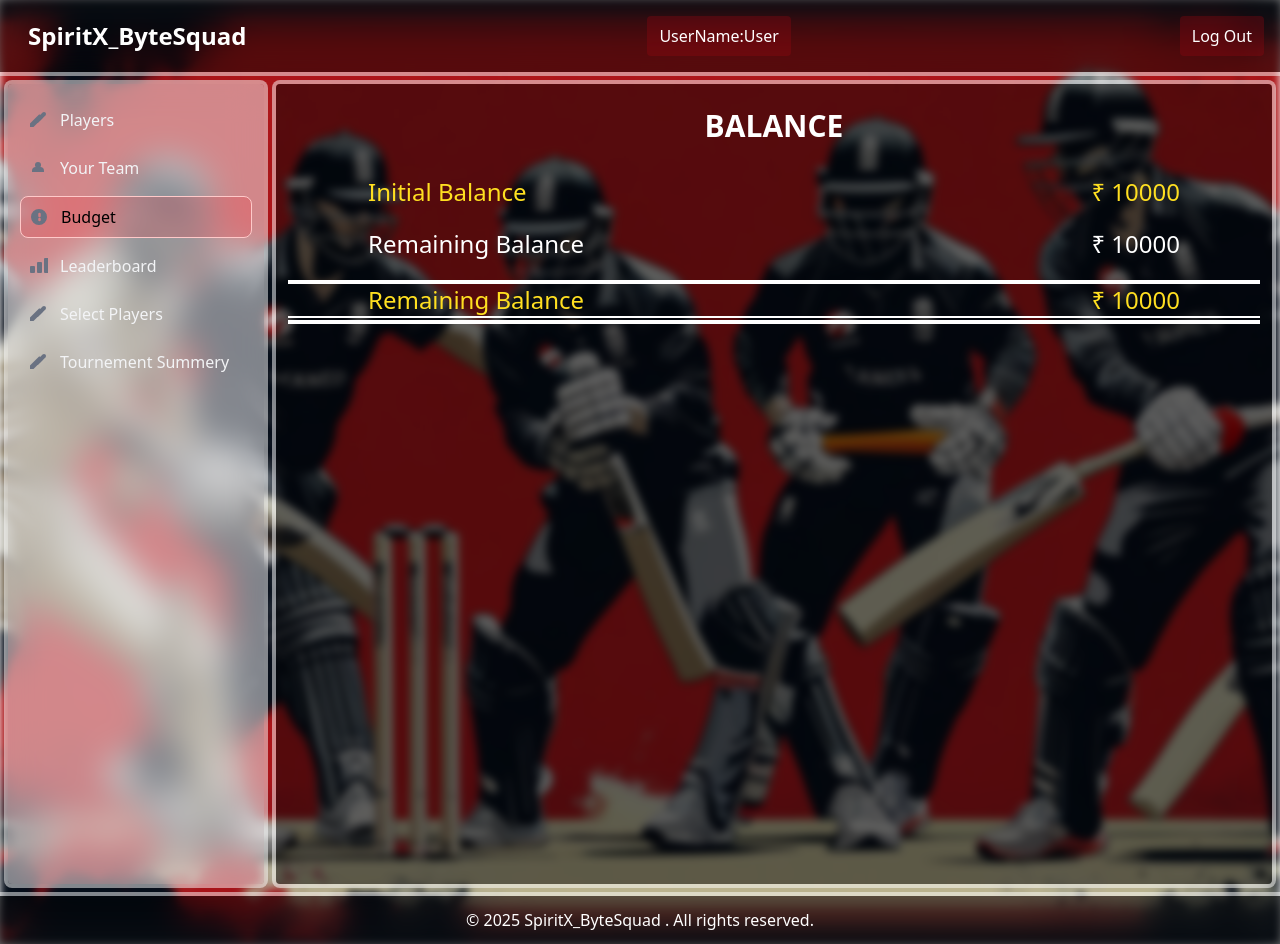
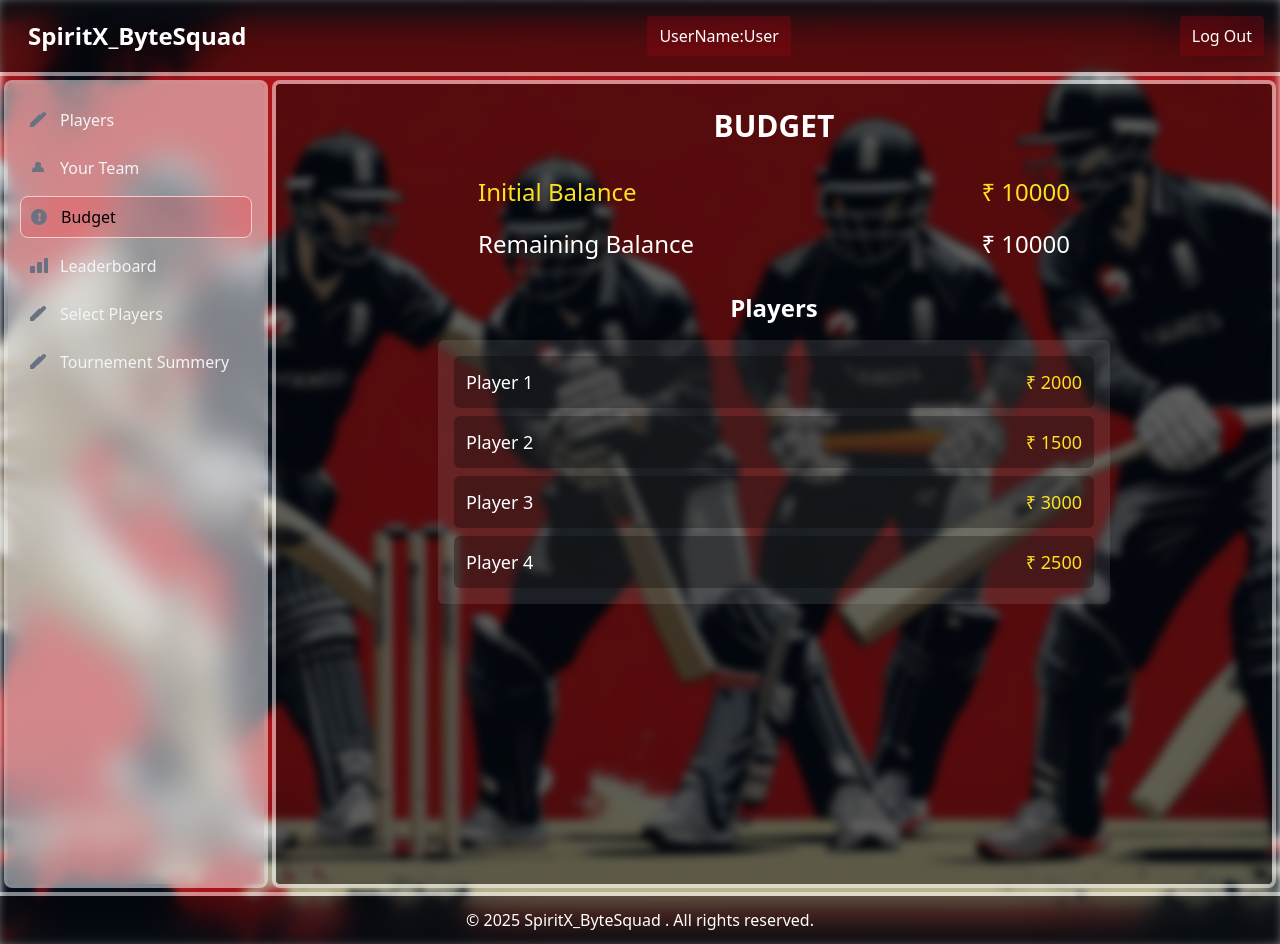
Before and after one commit to MoraByteSquad/SpiritX_ByteSquad_02, a React (Vite) app in the folder frontend/: page /budget in a window 1280 px wide. Built offline with nearby package versions, Linux system fonts and the light colour scheme.

Commit message:
changed pages

```diff
--- a/frontend/src/pages/budget.jsx
+++ b/frontend/src/pages/budget.jsx
@@ -1,35 +1,46 @@
-import React from 'react'
+import React from 'react';
+
 function Budget() {
+  const players = [
+    { name: 'Player 1', value: 2000 },
+    { name: 'Player 2', value: 1500 },
+    { name: 'Player 3', value: 3000 },
+    { name: 'Player 4', value: 2500 },
+  ];
+
   return (
-    <div className="bg-black/50 text-white p-3 my-2 ml-1 mr-2 ring-4 ring-white/50 rounded-sm h-screen flex-col items-center ">
-      <h1 className='text-3xl font-bold m-3 mb-8 text-center uppercase'>Balance</h1>
+    <div className="bg-black/50 text-white p-3 my-2 ml-1 mr-2 ring-4 ring-white/50 rounded-sm h-screen flex flex-col items-center ">
+      <h1 className='text-3xl font-bold m-3 mb-8 text-center uppercase'>Budget</h1>
 
-      <div className='flex flex-col  '>
-        <div className='flex justify-between mx-20 text-2xl mb-5 text-yellow-300'>
+      <div className='flex flex-col w-full max-w-2xl'>
+        <div className='flex justify-between mx-10 text-2xl mb-5 text-yellow-300'>
           <h1>Initial Balance</h1>
           <p>₹ 10000</p>
         </div>
-        <div>
-        <div className='flex justify-between mx-20 text-2xl'>
+        <div className='flex justify-between mx-10 text-2xl'>
           <h1>Remaining Balance</h1>
           <p>₹ 10000</p>
         </div>
 
-        </div>
-        <div className='h-1 bg-white mt-5'></div>
-        <div className='flex justify-between mx-20 text-2xl text-yellow-300'>
-          <h1>Remaining Balance</h1>
-          <p>₹ 10000</p>
-        </div>
-        <div className='h-0.5 bg-white mb-0.5 '></div>
-        <div className='h-1 bg-white'></div>
+
+
 
       </div>
 
-
-
-
-
+      {/* Players List */}
+      <div className='mt-8 w-full max-w-2xl'>
+        <h2 className='text-2xl font-semibold text-center mb-4'>Players</h2>
+        <ul className='w-full bg-white/10 rounded-md p-4 space-y-2'>
+          {players.map((player, index) => (
+            <li
+              key={index}
+              className='flex justify-between p-3 bg-black/30 rounded-md text-lg text-white'>
+              <span>{player.name}</span>
+              <span className='text-yellow-300'>₹ {player.value}</span>
+            </li>
+          ))}
+        </ul>
+      </div>
     </div>
   );
 }
--- a/frontend/src/pages/selectTeam.jsx
+++ b/frontend/src/pages/selectTeam.jsx
@@ -15,28 +15,34 @@ function SelectTeam() {
   };
 
   return (
-    <div className="bg-black/50 text-white p-3 my-2 ml-1 mr-2 ring-4 ring-white/50 rounded-sm min-h-screen flex flex-col items-center overflow-auto w-full">
-      <h1 className="text-2xl font-bold mb-4 text-red-500 text-center">Select Your Team</h1>
-      <div className="grid grid-cols-1 sm:grid-cols-2 md:grid-cols-3 lg:grid-cols-4 gap-4 w-full max-w-6xl px-4">
+    <div className="bg-black/50 text-white p-3 my-2 ml-1 mr-2 ring-4 ring-white/50 rounded-sm min-h-screen flex flex-col items-center w-full">
+      <h1 className='text-3xl font-bold m-3 mb-8 text-center uppercase'>Select Your Team</h1>
+
+      {/* Players List */}
+      <ul className="w-full max-w-2xl bg-white/10 rounded-md p-4 space-y-3">
         {team.map(player => (
-          <div
+          <li
             key={player.id}
-            className={`p-4 border rounded-lg cursor-pointer transition-all flex flex-col items-center text-center
-              ${player.selected ? 'bg-gradient-to-r from-red-800 via-maroon-700 to-black' : 'bg-gray-900'}
-              hover:bg-red-600 w-full max-w-xs mx-auto`}
+            className={`flex justify-between items-center p-4 rounded-md text-lg cursor-pointer transition-all
+              ${player.selected ? 'bg-gradient-to-r from-red-800 via-maroon-700 to-black' : 'bg-black/30'}
+              hover:bg-red-600`}
             onClick={() => toggleSelection(player.id)}
           >
-            <User className="w-12 h-12 text-white mb-2" />
-            <h2 className="text-xl font-bold">{player.name}</h2>
-            <p className="text-gray-300">{player.position}</p>
-            <p className="text-gray-400">{player.stats}</p>
-            <button className={`mt-2 px-4 py-2 rounded text-white transition-all w-full
+            <div className="flex items-center space-x-4">
+              <User className="w-10 h-10 text-white" />
+              <div>
+                <h2 className="text-xl font-bold">{player.name}</h2>
+                <p className="text-gray-300">{player.position}</p>
+                <p className="text-gray-400">{player.stats}</p>
+              </div>
+            </div>
+            <button className={`px-4 py-2 rounded text-white transition-all
               ${player.selected ? 'bg-red-700' : 'bg-black hover:bg-gray-700'}`}>
               {player.selected ? 'Selected' : 'Select'}
             </button>
-          </div>
+          </li>
         ))}
-      </div>
+      </ul>
     </div>
   );
 }
```
